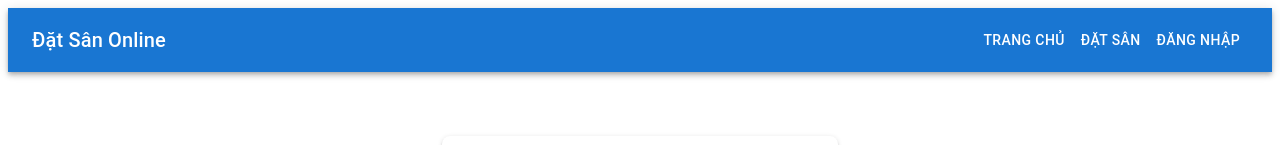
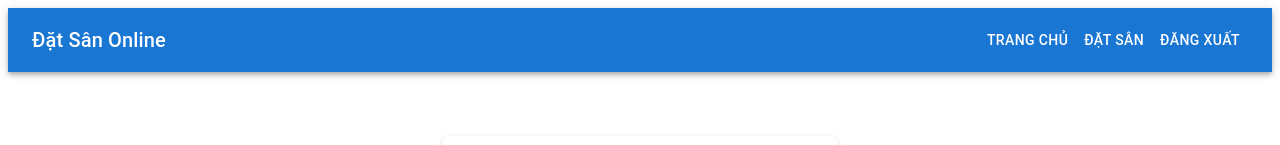
Before and after one commit to Manhhung13/Qu-n-l-s-n-b-ng-, a React app: page / in a window 1280 px wide. Shown: the top 145 px of the page. Built offline with nearby package versions, Linux system fonts and the light colour scheme; the HTML template or start-up script is replaced by a standard one.

Commit message:
chỉnh lại các giao diện

```diff
--- a/src/components/Header.jsx
+++ b/src/components/Header.jsx
@@ -8,14 +8,14 @@ export default function Header() {
         <Typography variant="h6" sx={{ flexGrow: 1 }}>
           Đặt Sân Online
         </Typography>
-        <Button color="inherit" component={Link} to="/">
+        <Button color="inherit" component={Link} to="/home">
           Trang chủ
         </Button>
         <Button color="inherit" component={Link} to="/booking">
           Đặt sân
         </Button>
         <Button color="inherit" component={Link} to="/login">
-          Đăng nhập
+          Đăng xuất
         </Button>
       </Toolbar>
     </AppBar>
--- a/src/components/Sidebar.jsx
+++ b/src/components/Sidebar.jsx
@@ -15,7 +15,7 @@ import { Link, useLocation } from "react-router-dom";
 
 // Menu mẫu cho user, có thể props từ ngoài để tái sử dụng cho từng vai trò
 const menu = [
-  { label: "Trang chủ", icon: <HomeIcon />, path: "/" },
+  { label: "Trang chủ", icon: <HomeIcon />, path: "/home" },
   { label: "Đặt sân", icon: <AccountCircleIcon />, path: "/booking" },
   { label: "Lịch sử", icon: <HistoryIcon />, path: "/history" },
   { label: "Thông báo", icon: <NotificationsIcon />, path: "/notifications" },
```
Also changed, not shown: src/layouts/ManagerLayout.jsx (+4 -4 lines).
